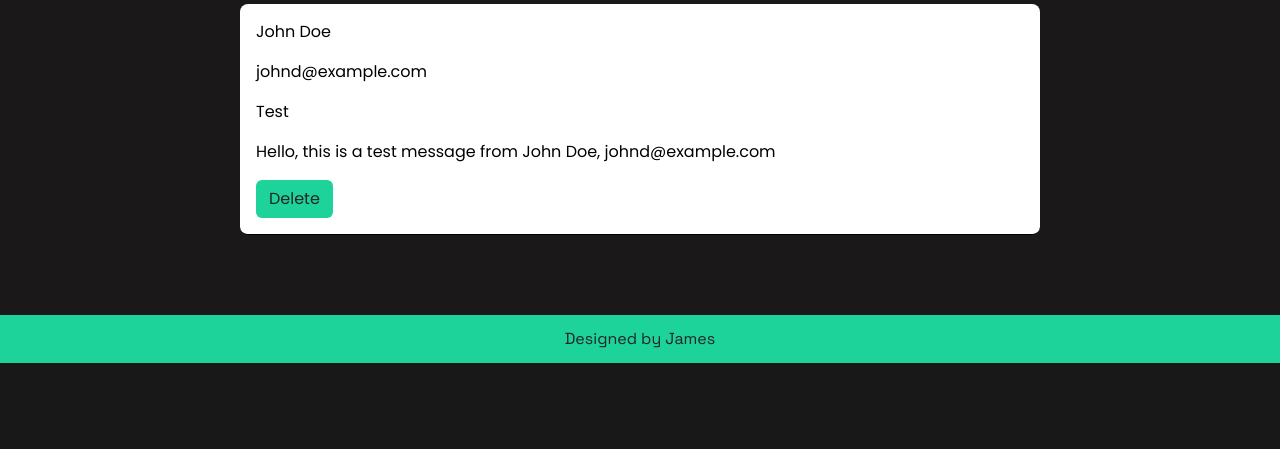
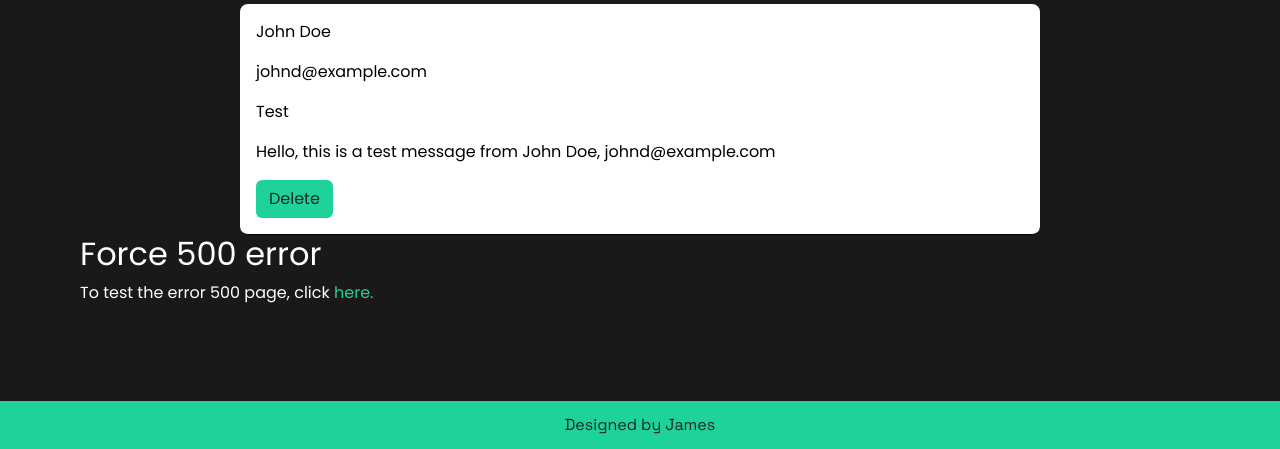
Before and after one commit to james-fitz86/portfolio, a Flask app: page /admin in a window 1280 px wide. Shown: the part 1187-1636 px from the top of the page. Before the commit the page ends 1550 px from the top, so only its background shows below. Run offline with Flask 3, Linux system fonts and the light colour scheme; the visitor is signed in with stand-in values (Sample User, id 1).

Commit message:
added link for force 500 error

```diff
--- a/templates/admin.html
+++ b/templates/admin.html
@@ -42,4 +42,8 @@
             </div>
             {% endfor %}
         </div>
+        <div>
+          <h2>Force 500 error</h2>
+          <p>To test the error 500 page, click <a href="{{ url_for('routes.raise_500_error') }}">here.</a></p>
+        </div>
 {% endblock %}
```
